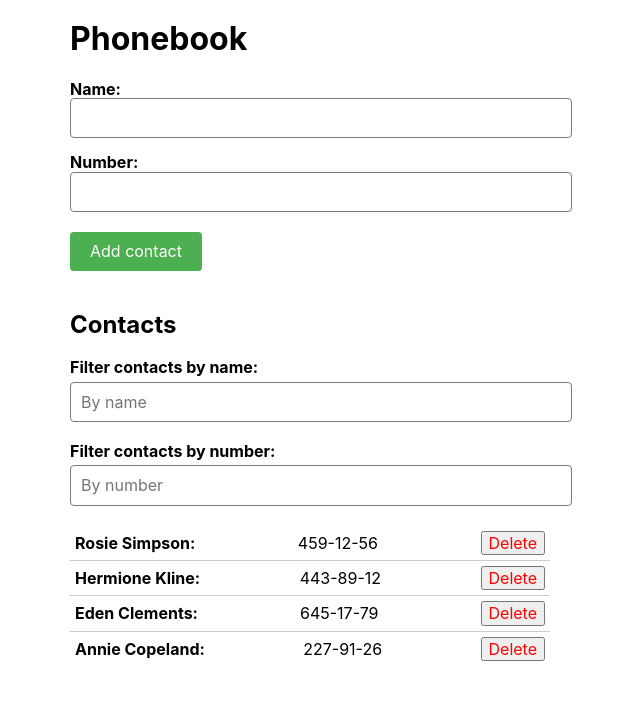
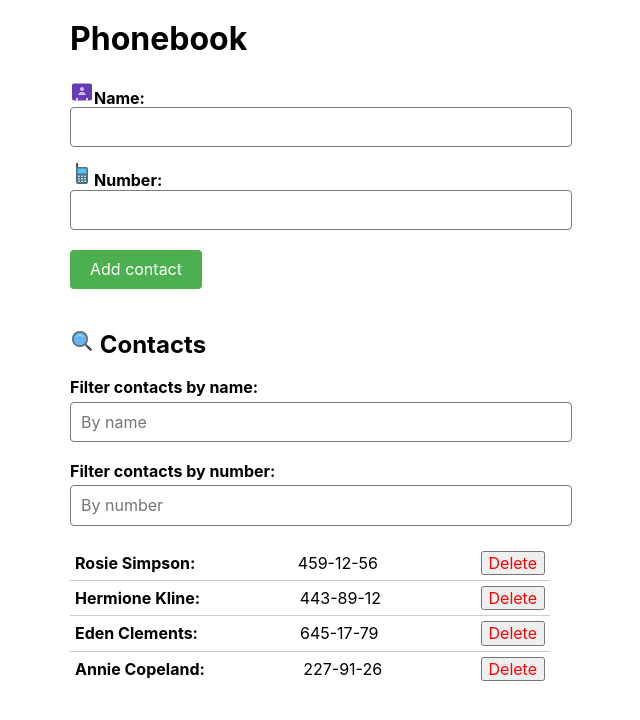
Before and after one commit to sydorovay/goit-react-hw-03-phonebook, a React (Create React App) app: page / in a window 1280 px wide. Shown: the top 720 px of the page, without its empty margins (330-970 px from the left). Built offline with nearby package versions, Linux system fonts and the light colour scheme.

Commit message:
add resact icons

```diff
--- a/package.json
+++ b/package.json
@@ -9,6 +9,7 @@
     "@testing-library/user-event": "^13.5.0",
     "react": "^18.1.0",
     "react-dom": "^18.1.0",
+    "react-icons": "^4.9.0",
     "react-scripts": "5.0.1",
     "web-vitals": "^2.1.3"
   },
--- a/src/components/App.jsx
+++ b/src/components/App.jsx
@@ -1,9 +1,9 @@
 import React, { useState } from 'react';
 import { v4 as uuid } from 'uuid';
-import PropTypes from 'prop-types';
 import ContactForm from './contactForm/ContactForm';
 import ContactList from './contactList/ContactList';
 import Filter from './filter/Filter';
+ import { FcSearch } from 'react-icons/fc';
 
 const App = () => {
   const state = {
@@ -58,7 +58,10 @@ const App = () => {
     <div>
       <h1>Phonebook</h1>
       <ContactForm addContact={addContact} />
-      <h2>Contacts</h2>
+      <h2>
+        <FcSearch size={24} /> Contacts{' '}
+      </h2>
+
       <Filter
         filter={filter}
         number={numberFilter}
--- a/src/components/contactForm/ContactForm.jsx
+++ b/src/components/contactForm/ContactForm.jsx
@@ -1,6 +1,7 @@
 import React, { useState } from 'react';
-import PropTypes from 'prop-types';
+import PropTypes from 'prop-types'
 import styles from './ContactForm.module.css';
+import { FcBusinessContact, FcCellPhone } from 'react-icons/fc';
 
 const ContactForm = ({ addContact }) => {
   const [name, setName] = useState('');
@@ -25,6 +26,7 @@ const ContactForm = ({ addContact }) => {
     <div className={styles.container}>
       <form onSubmit={handleSubmit}>
         <label className={styles.inputLabel}>
+          <FcBusinessContact size={24} />
           Name:
           <input
             className={styles.inputField}
@@ -39,6 +41,7 @@ const ContactForm = ({ addContact }) => {
         </label>
         <br />
         <label className={styles.inputLabel}>
+          <FcCellPhone size={24} />
           Number:
           <input
             className={styles.inputField}
```
Also changed, not shown: 1 other file (tests, documents, lock files or other folders).
